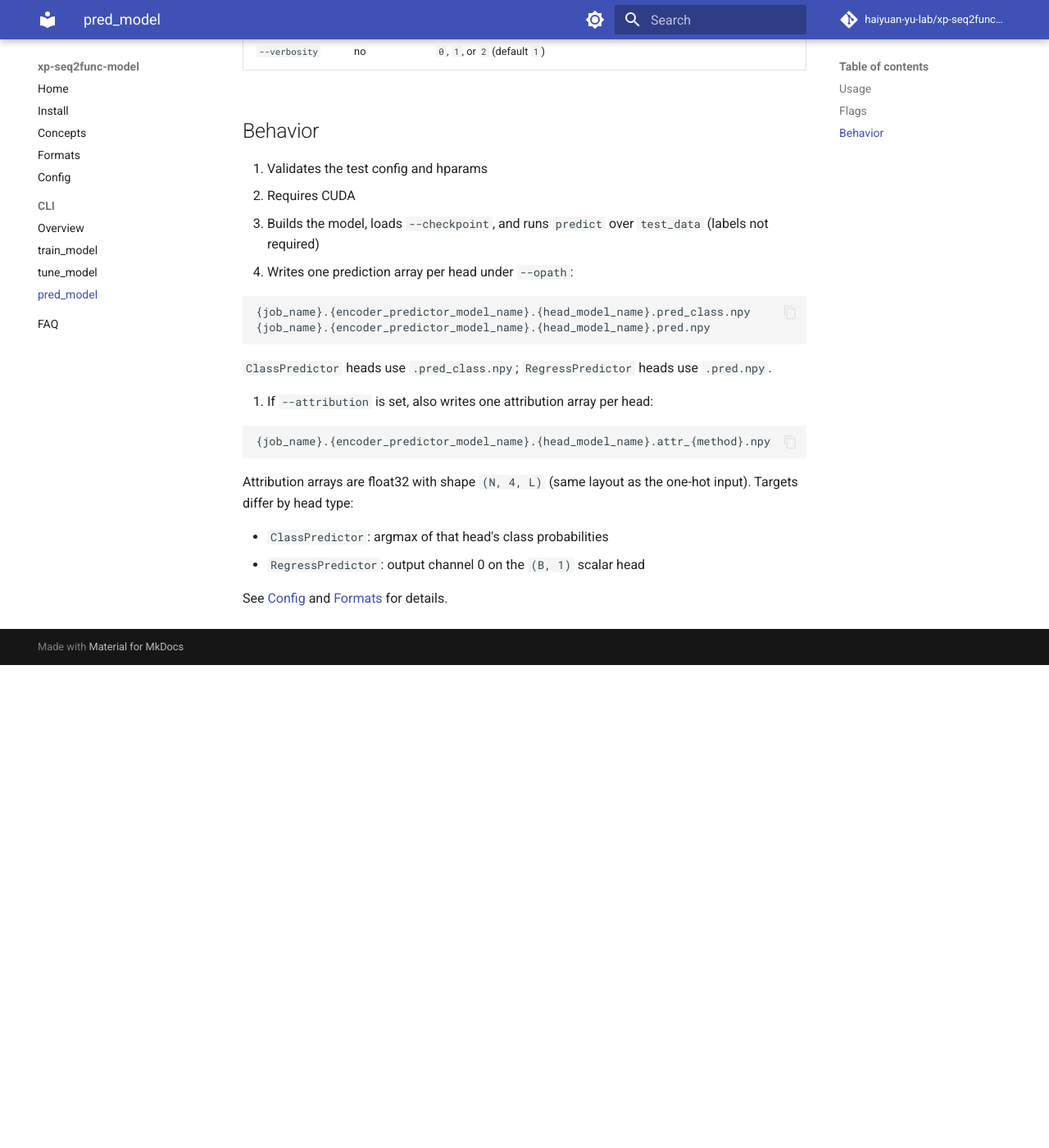
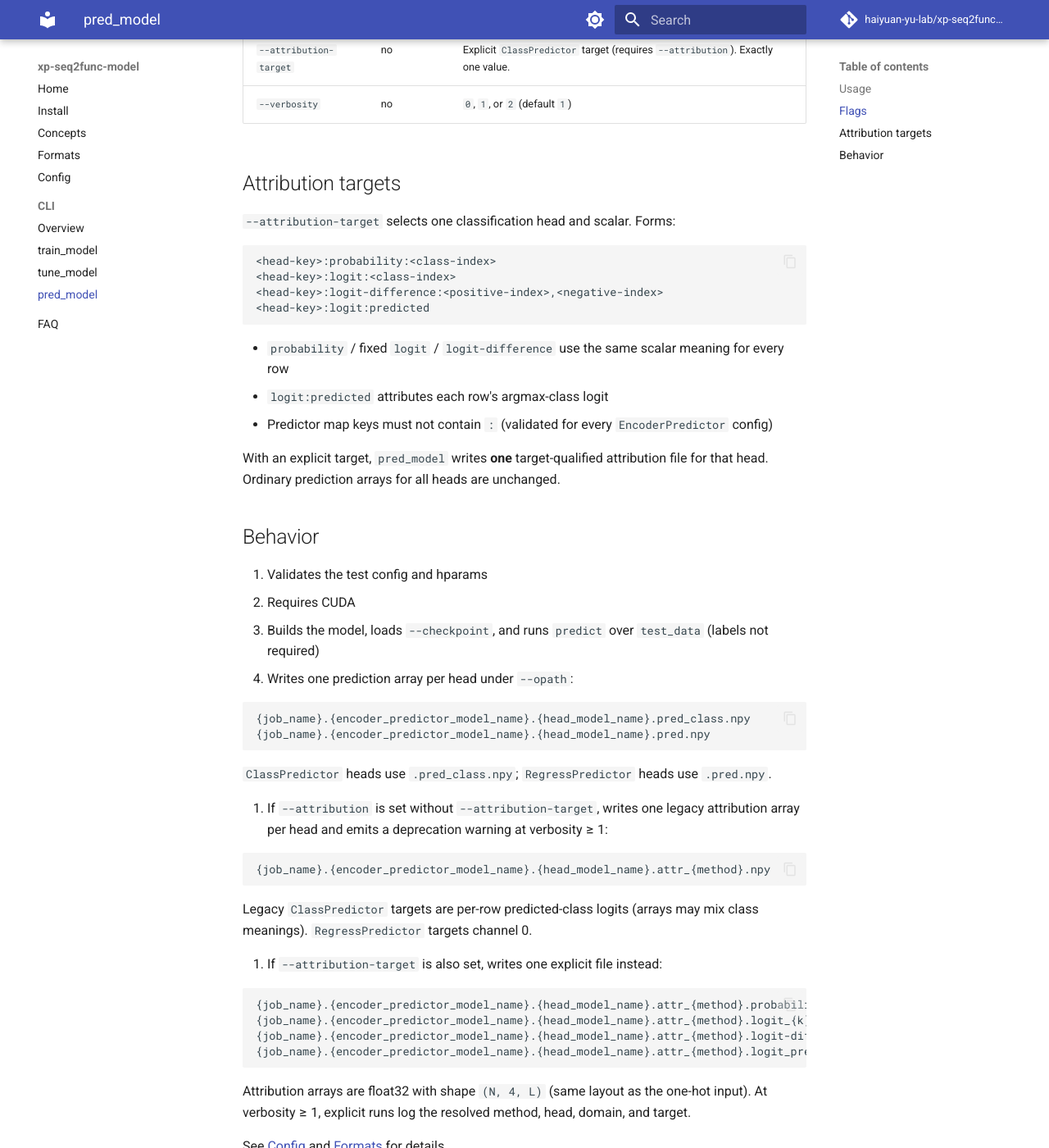
Before and after one commit to haiyuan-yu-lab/xp-seq2func-model-docs, an MkDocs documentation site: the page built from docs/cli/pred_model.md, in a window 1280 px wide and 1400 px high, scrolled down 746 px. Shown: the whole window at 82% size. Built offline with MkDocs 1.6.1 and Material for MkDocs 9.7.7, drawn with Linux system fonts in a browser that asks for light colours; comment, search, counter and statistics services are not loaded; before the commit the page ends 1557 px from its top, so only the background shows below that; some of the changed text lies outside the part shown.

Commit message:
Document pred_model --attribution-target syntax and filenames
Describe explicit ClassPredictor attribution targets, legacy behavior,
colon-free predictor keys, and related format/CLI notes.

Co-authored-by: Cursor <cursoragent@cursor.com>

````diff
--- a/docs/cli/pred_model.md
+++ b/docs/cli/pred_model.md
@@ -7,7 +7,8 @@ arrays. Optionally compute Captum input attributions.
 
 ```bash
 pred_model --config CONFIG --opath OPATH --checkpoint CHECKPOINT \
-  --hparams HPARAMS [--attribution METHOD] [--verbosity N]
+  --hparams HPARAMS [--attribution METHOD] \
+  [--attribution-target TARGET] [--verbosity N]
 ```
 
 ## Flags
@@ -19,7 +20,25 @@ pred_model --config CONFIG --opath OPATH --checkpoint CHECKPOINT \
 | `--checkpoint` | yes | Path to top-level / parent `.pth` checkpoint |
 | `--hparams` | yes | Top-level pre-inheritance hparams JSON (`{stem}.{top_level_model_name}.hparam.json`) |
 | `--attribution` | no | Captum method: `ig`, `saliency`, or `deepshap`. Omitted = off. |
+| `--attribution-target` | no | Explicit `ClassPredictor` target (requires `--attribution`). Exactly one value. |
 | `--verbosity` | no | `0`, `1`, or `2` (default `1`) |
+
+## Attribution targets
+
+`--attribution-target` selects one classification head and scalar. Forms:
+
+```text
+<head-key>:probability:<class-index>
+<head-key>:logit:<class-index>
+<head-key>:logit-difference:<positive-index>,<negative-index>
+<head-key>:logit:predicted
+```
+
+- `probability` / fixed `logit` / `logit-difference` use the same scalar meaning for every row
+- `logit:predicted` attributes each row's argmax-class logit
+- Predictor map keys must not contain `:` (validated for every `EncoderPredictor` config)
+
+With an explicit target, `pred_model` writes **one** target-qualified attribution file for that head. Ordinary prediction arrays for all heads are unchanged.
 
 ## Behavior
 
@@ -37,16 +56,27 @@ pred_model --config CONFIG --opath OPATH --checkpoint CHECKPOINT \
 `ClassPredictor` heads use `.pred_class.npy`; `RegressPredictor` heads use
 `.pred.npy`.
 
-5. If `--attribution` is set, also writes one attribution array per head:
+5. If `--attribution` is set without `--attribution-target`, writes one legacy
+   attribution array per head and emits a deprecation warning at verbosity ≥ 1:
 
 ```text
 {job_name}.{encoder_predictor_model_name}.{head_model_name}.attr_{method}.npy
 ```
 
+Legacy `ClassPredictor` targets are per-row predicted-class logits (arrays may
+mix class meanings). `RegressPredictor` targets channel 0.
+
+6. If `--attribution-target` is also set, writes one explicit file instead:
+
+```text
+{job_name}.{encoder_predictor_model_name}.{head_model_name}.attr_{method}.probability_{k}.npy
+{job_name}.{encoder_predictor_model_name}.{head_model_name}.attr_{method}.logit_{k}.npy
+{job_name}.{encoder_predictor_model_name}.{head_model_name}.attr_{method}.logit-difference_{p}_{n}.npy
+{job_name}.{encoder_predictor_model_name}.{head_model_name}.attr_{method}.logit_predicted.npy
+```
+
 Attribution arrays are float32 with shape `(N, 4, L)` (same layout as the
-one-hot input). Targets differ by head type:
-
-- `ClassPredictor`: argmax of that head's class probabilities
-- `RegressPredictor`: output channel 0 on the `(B, 1)` scalar head
+one-hot input). At verbosity ≥ 1, explicit runs log the resolved method, head,
+domain, and target.
 
 See [Config](../config.md) and [Formats](../formats.md) for details.
````
Also changed, not shown: docs/concepts.md (+2 -2 lines), docs/faq.md (+4 -0 lines), docs/formats.md (+16 -2 lines), docs/index.md (+7 -0 lines).
